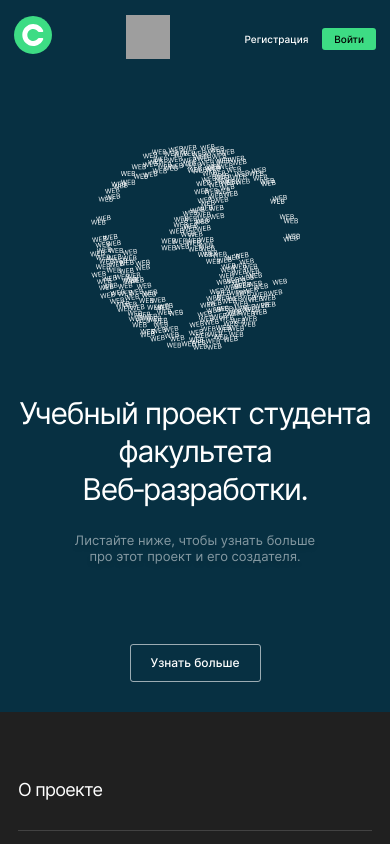
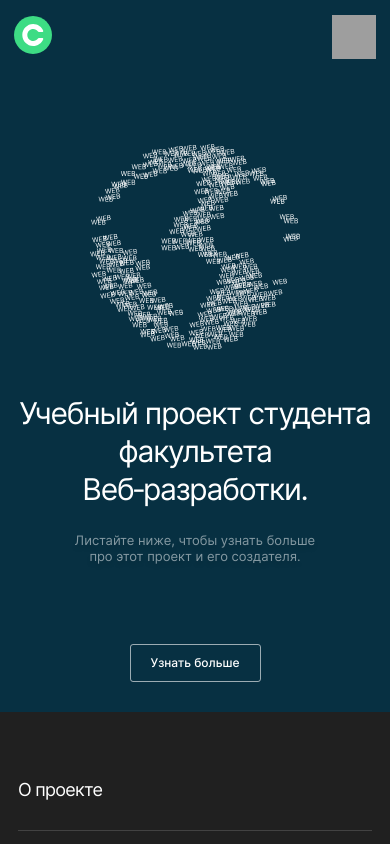
Before and after one commit to ivan-niceman/movies-explorer-frontend, a React (Create React App) app: page / in a window 390 px wide. Shown: the top 844 px of the page. Built offline with nearby package versions, Linux system fonts and the light colour scheme; no server answers; grey boxes are pictures that could not be loaded.

Commit message:
сборка-1

```diff
--- a/src/components/Header/Header.css
+++ b/src/components/Header/Header.css
@@ -89,6 +89,12 @@
   width: 38px;
 }
 
+@media(max-width: 768px) {
+  .header-enter_disable {
+    display: none;
+  }
+}
+
 .header-promo-ident-register {
   font-size: 12px;
   font-weight: 500;
--- a/src/components/Header/Header.js
+++ b/src/components/Header/Header.js
@@ -13,7 +13,7 @@ export default function Header({ loggedIn }) {
             <img src={logo} alt="логотип" className="header-promo-logo" />
           </Link>
           <MobileNav />
-          <span>
+          <span className="header-enter_disable">
             <Link to="/signup" className="header-promo-ident-register">
               Регистрация
             </Link>
```
Also changed, not shown: 1 other file (tests, documents, lock files or other folders).
